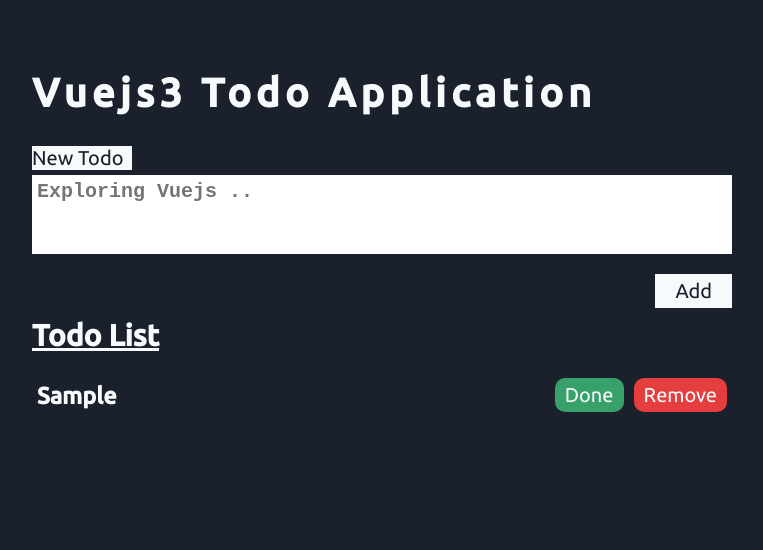
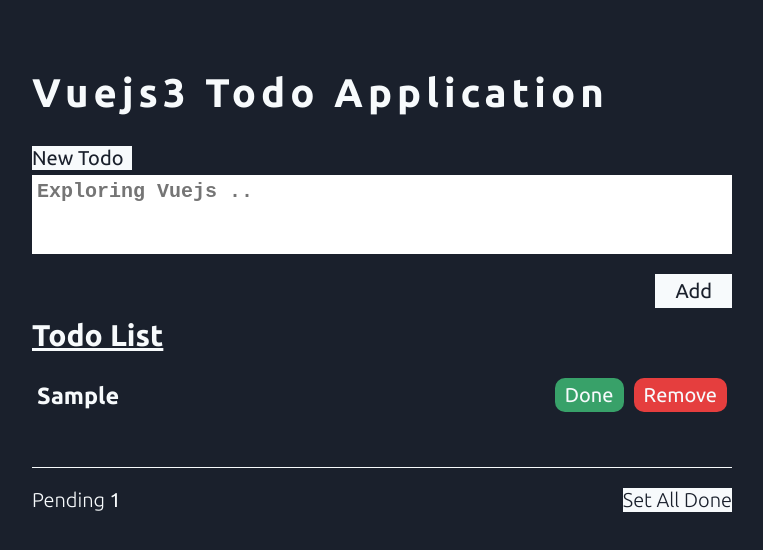
Before and after one commit to moneebalalfi/vuejs3-todo-app, a Vue app: page / in a window 1280 px wide. Both pictures are taken after typing "Sample" into the empty fields and a click on the button "Add". Shown: the top 550 px of the page, without its empty margins (258-1021 px from the left). Built offline with nearby package versions, Linux system fonts and the light colour scheme.

Commit message:
feat: todo-list controls implementation

```diff
--- a/src/App.vue
+++ b/src/App.vue
@@ -37,16 +37,23 @@
         </div>
       </div>
       <div class="todo-list-controls">
-        <!-- <h4>Pending 4</h4>
-        <button @click="markAllDone">All done</button> -->
-        <!-- To be refactored -->
+        <p>
+          Pending <span>{{ pendingTodos }}</span>
+        </p>
+        <button
+          class="set-all-done-btn"
+          v-if="pendingTodos !== 0"
+          @click="markAllDone"
+        >
+          Set All Done
+        </button>
       </div>
     </section>
   </main>
 </template>
 
 <script>
-import { ref } from "vue";
+import { computed, ref } from "vue";
 
 export default {
   name: "App",
@@ -56,6 +63,10 @@
     const todos = ref([]);
 
     const textareaRef = ref(null);
+
+    const pendingTodos = computed(() => {
+      return todos.value.filter((todo) => !todo.isDone).length;
+    });
 
     const addNewTodo = () => {
       if (todoContent.value === "") {
@@ -84,6 +95,7 @@
       removeTodo,
       markAllDone,
       textareaRef,
+      pendingTodos,
     };
   },
 };
--- a/src/assets/styles/main.scss
+++ b/src/assets/styles/main.scss
@@ -1,6 +1,4 @@
-@import url("https://fonts.googleapis.com/css2?family=Anton&display=swap");
-@import url("https://fonts.googleapis.com/css2?family=Ubuntu:wght@400;500&display=swap");
-
+@import url("https://fonts.googleapis.com/css2?family=Ubuntu:wght@300;400;500;700&display=swap");
 // Variables
 $dark: #1a202c;
 $white: #f7fafc;
@@ -49,7 +47,7 @@
   header {
     h1 {
       letter-spacing: 0.5rem;
-      font-weight: bolder;
+      font-weight: 700;
     }
   }
 
@@ -150,6 +148,22 @@
     }
 
     .todo-list-controls {
+      margin-top: 5rem;
+      display: flex;
+      font-weight: 100;
+      justify-content: space-between;
+      border-top: 1px solid $white;
+      padding-top: 2rem;
+
+      p span {
+        font-weight: 400;
+      }
+
+      .set-all-done-btn {
+        @include btn-styles;
+        background: $white;
+        color: $dark;
+      }
     }
   }
 }
```
